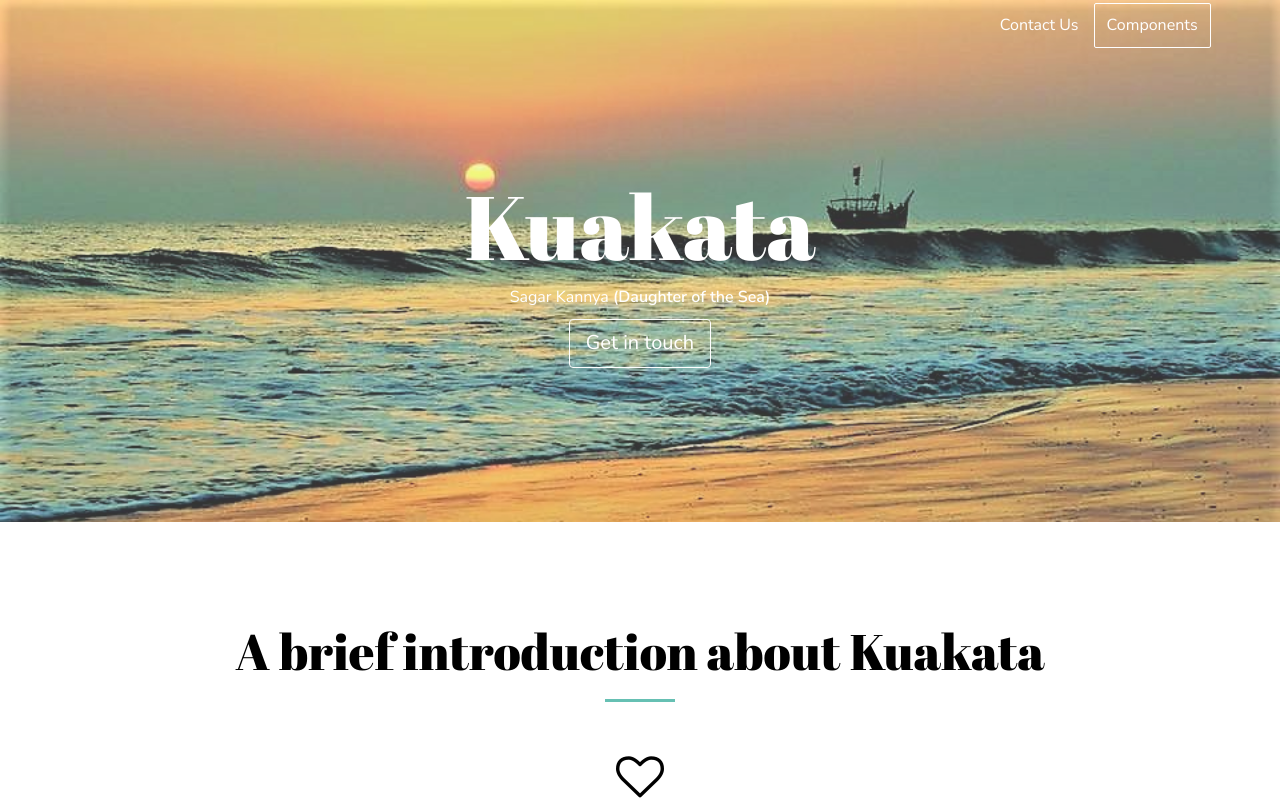
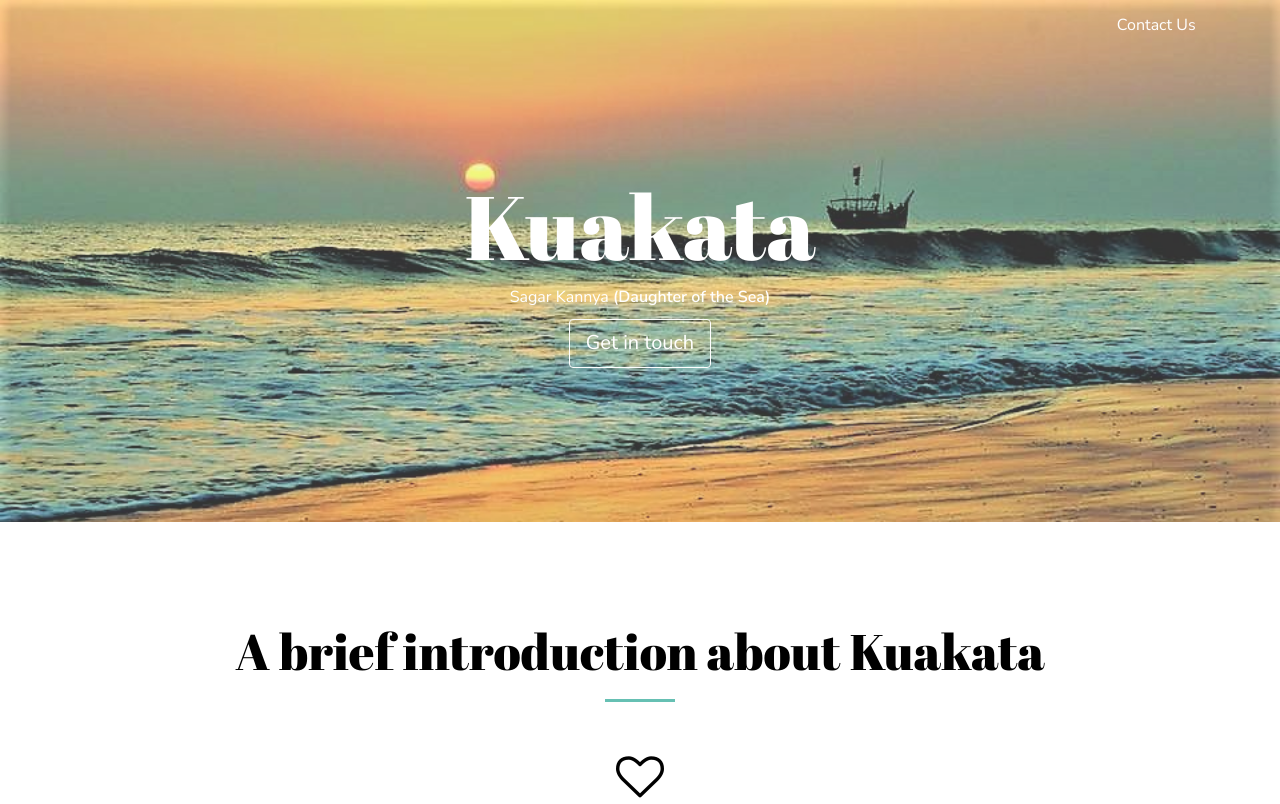
Before and after one commit to shahriar-abrar778/shahriar-abrar778.github.io, a plain HTML site: page index.html in a window 1280 px wide. Shown: the top 804 px of the page. Drawn offline with Linux system fonts and the light colour scheme.

Commit message:
Add files via upload

```diff
--- a/index.html
+++ b/index.html
@@ -39,11 +39,6 @@
         <button type="button" class="close" aria-label="Close"><span aria-hidden="true">&times;</span></button>
         <ul class="nav navbar-nav navbar-right">
             <li><a href="./index.html#contact-section-container" title="" class="anchor-link">Contact Us</a></li>
-            <li>
-                <p>
-                    <a href="./components.html" class="btn btn-default navbar-btn" >Components</a>
-                </p>
-            </li>
 
 
         </ul>
```
